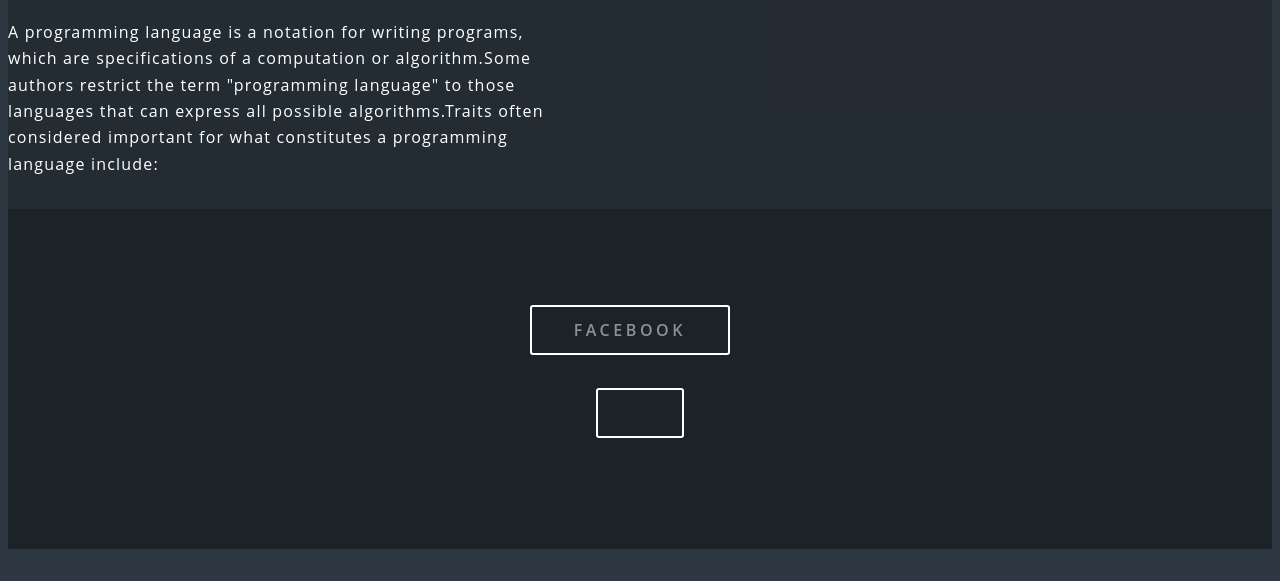
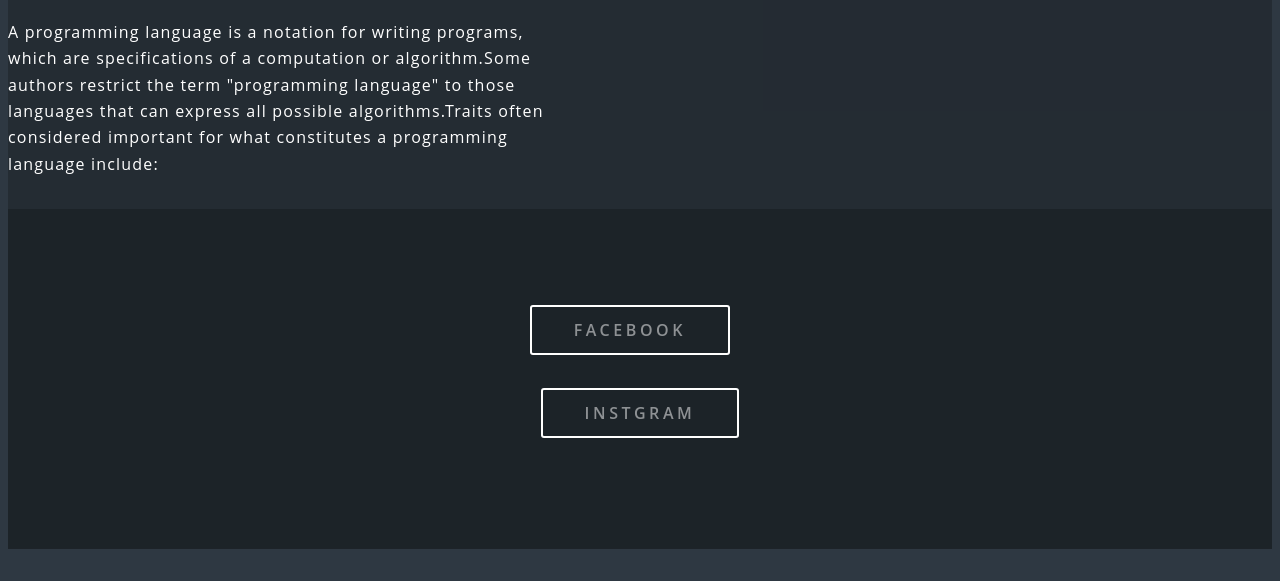
Before and after one commit to Ramadanward/ace001, a plain HTML site: page index.html in a window 1280 px wide. Shown: the part 2938-3519 px from the top of the page. Drawn offline with Linux system fonts and the light colour scheme.

Commit message:
Update index.html

```diff
--- a/index.html
+++ b/index.html
@@ -82,7 +82,7 @@
     <li><a href="https://www.facebook.com/ramadankhal" class="button"><span class="label">Facebook</span></a></li>
    <br> <br>
 
- <li><a href="https://www.instagram.com/ramadan_khaled_2000/" class="button"></a></li>
+ <li><a href="https://www.instagram.com/ramadan_khaled_2000/" class="button"> <span class="label">Instgram</span></a></li>
 </ul>
 </footer>
 </div><ol>
```
